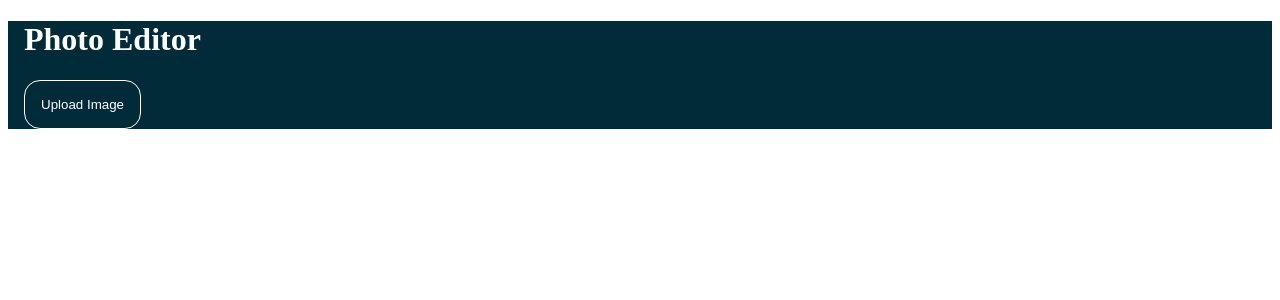
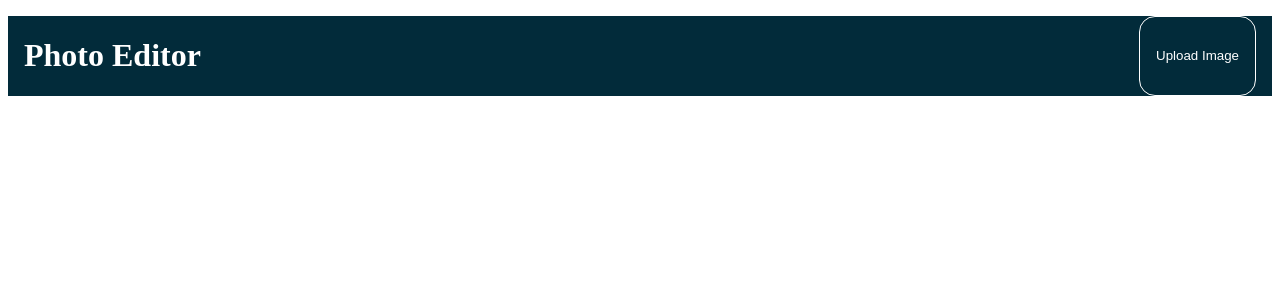
Before and after one commit to vadimpavlovskiy/photo-editor, a Next.js app: page / in a window 1280 px wide. Shown: the top 300 px of the page. Built offline with nearby package versions, Linux system fonts and the light colour scheme.

Commit message:
Created a base structure for header

```diff
--- a/app/components/button/buttonComponent.tsx
+++ b/app/components/button/buttonComponent.tsx
@@ -24,7 +24,7 @@ cursor: pointer;
     border: 0.1px solid;
 }
 `
-const ButtonCustom = ({text}:IButton) => {
+const ButtonCustom = ({text}:IButton) => { // Basic Button Component
     return(
         <Button>
             {text}
--- a/app/layouts/body/bodyLayout.tsx
+++ b/app/layouts/body/bodyLayout.tsx
@@ -8,6 +8,6 @@ background-color: ${props => props.theme.colors.gunMetal}
 
 `
 
-export const BodyLayout = ({children}:any) => (
+export const BodyLayout = ({children}:any) => ( // Body Layout for corrent padings and margins
     <BodyStyled>{children}</BodyStyled>
 )
--- /dev/null
+++ b/app/layouts/header/headerLayout.tsx
@@ -0,0 +1,15 @@
+import { styled } from "styled-components"
+
+const HeaderStyled = styled.header`
+width: 100%;
+height: 15%;
+display: flex;
+
+justify-content: space-between;
+`
+
+export const HeaderLayout = ({children}:any) => {
+    return (
+        <HeaderStyled>{children}</HeaderStyled>
+    )
+}
--- a/app/page.tsx
+++ b/app/page.tsx
@@ -1,13 +1,16 @@
 'use client'
 
 import ButtonCustom from "./components/button/buttonComponent";
+import { HeaderLayout } from "./layouts/header/headerLayout";
 import { MainLayout } from "./layouts/mainLayout/mainLayout";
 
 export default function Home() {
   return (
     <MainLayout>
-      <h1 style={{color: 'white'}}>Photo Editor</h1>
-      <ButtonCustom text="Upload Image" />
+      <HeaderLayout>
+        <h1 style={{color: 'white'}}>Photo Editor</h1>
+        <ButtonCustom text="Upload Image" />
+      </HeaderLayout>
     </MainLayout>
   )
 }
```
